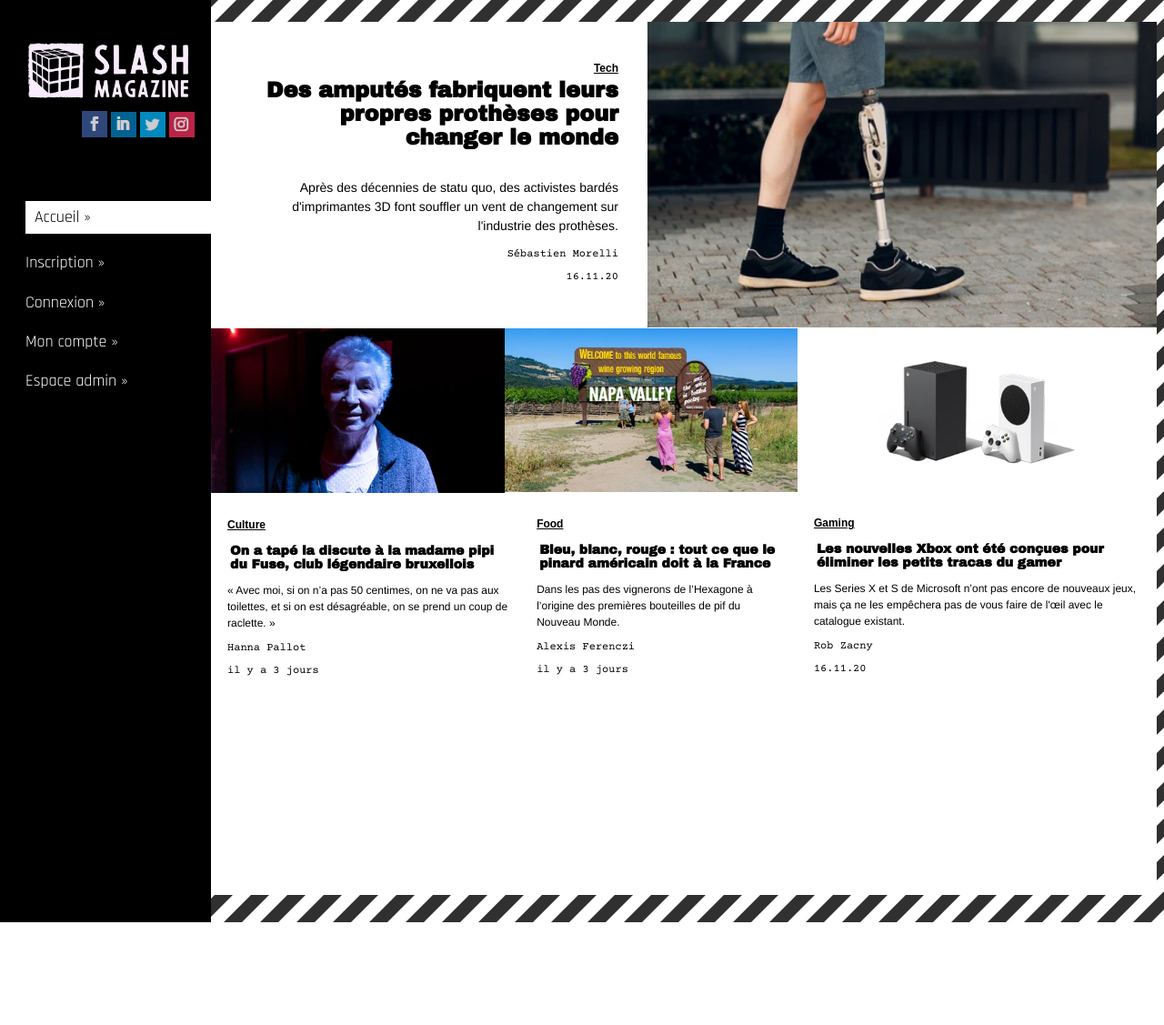
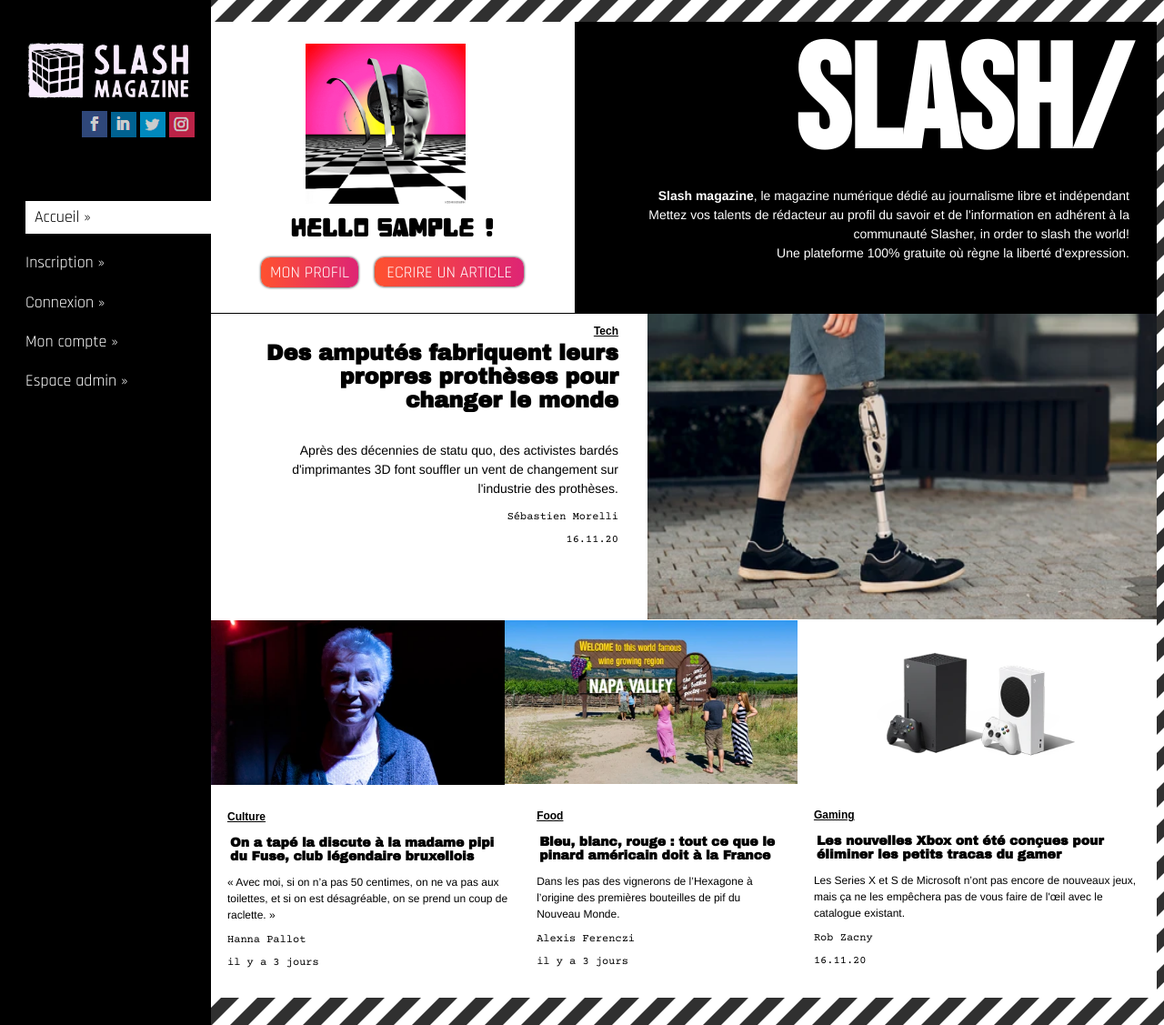
Before and after one commit to emma-laprevote/module-connexion, a PHP site: page / in a window 1280 px wide. Shown: the whole page at 91% size. Before the commit the page ends 1014 px from the top, so only its background shows below. Run offline with PHP 8.4, Linux system fonts and the light colour scheme; the visitor is signed in with stand-in values (Sample User, id 1); some web fonts are replaced.

Commit message:
rectification terminé index, inscription, connexion

```diff
--- a/connexion.css
+++ b/connexion.css
@@ -69,16 +69,119 @@ a {
 #freshnews {
   background-color: white;
   width: 65em;
-  height: 120vh;
+  min-height: 100vh;
   margin: 1em 0 0 1.9em;
+  padding-bottom: 2em;
 }
+
+#presentadherent {
+  display: flex;
+  flex-direction: row;
+  justify-content: space-between;
+  border-bottom: solid 1px black;
+}
+
+.presentslash {
+  width: 40em;
+  background-color: black;
+  height: 20em;
+}
+
+#titleslash {
+  font-family: "Bebas Neue", cursive;
+  font-size: 10em;
+  margin-top: -5px;
+  padding-right: 30px;
+}
+
+#titleslash,
+#textslash {
+  text-align: right;
+  color: white;
+}
+
+#textslash {
+  font-family: Helvetica, arial, sans-serif;
+  font-size: 14px;
+  padding: 5px 30px 20px 0;
+  margin-top: -16em;
+  line-height: 1.5em;
+}
+
+#adherent {
+  margin-top: 9em;
+}
+
+#identity {
+  font-family: "heavy_dataregular";
+  font-size: 2em;
+  text-align: center;
+  margin: 0.5em 0 0.3em 0;
+}
+
+#identity2 {
+  font-family: "heavy_dataregular";
+  font-size: 2em;
+  text-align: center;
+  margin: 0.7em 0 0.2em 0;
+}
+
+#retro {
+  width: 11em;
+  margin: -7.5em 0 0 6.5em;
+}
+
+.button1 {
+  margin-left: 15em;
+  width: 8em;
+  display: inline-block;
+  height: 1.2em;
+}
+
+.button2 {
+  display: inline-block;
+}
+
+.button1,
+.button2 {
+  background-image: linear-gradient(
+    to right,
+    #ff512f 0%,
+    #dd2476 51%,
+    #ff512f 100%
+  );
+}
+.button1,
+.button2 {
+  margin: 7px;
+  padding: 5px 10px;
+  text-align: center;
+  text-transform: uppercase;
+  transition: 0.5s;
+  background-size: 200% auto;
+  color: white;
+  box-shadow: 0 0 20px #eee;
+  border-radius: 10px;
+  box-shadow: 0 0 3px black;
+}
+
+.button1:hover,
+.button2:hover {
+  background-position: right center;
+  color: #fff;
+  text-decoration: none;
+}
+
+.buttons {
+  margin: -0.7em 0 0 3em;
+}
+
+/*CSS ARTICLE PROTHESE*/
 
 #press1 {
   display: flex;
   flex-direction: row;
 }
-
-/*CSS ARTICLE PROTHESE*/
 
 #prothese {
   width: 35em;
@@ -87,7 +190,7 @@ a {
 
 .articleprothese {
   text-align: right;
-  margin: 1em 2em 0 2em;
+  margin: -1em 2em 0 2em;
 }
 
 .articleprothese h1 {
@@ -274,6 +377,13 @@ aside {
   margin-top: 15em;
 }
 
+.loginexist {
+  color: red;
+  font-size: 12px;
+  padding-top: 1em;
+  font-family: "Courier Prime", monospace;
+}
+
 .titleaside2 {
   font-size: 3em;
   text-align: center;
--- a/index.php
+++ b/index.php
@@ -1,4 +1,6 @@
-
+<?php
+    session_start();
+?>
 <!DOCTYPE html>
 <html lang="fr">
 <head>
@@ -8,6 +10,8 @@
     <link href="https://fonts.googleapis.com/css2?family=Rajdhani&display=swap" rel="stylesheet">
     <link href="https://fonts.googleapis.com/css2?family=Archivo+Black&display=swap" rel="stylesheet">
     <link href="https://fonts.googleapis.com/css2?family=Courier+Prime&display=swap" rel="stylesheet">
+    <link href="https://fonts.googleapis.com/css2?family=Bebas+Neue&display=swap" rel="stylesheet">
+
 
     <title>SLASH MAGAZINE</title>
 </head>
@@ -53,11 +57,47 @@
 
             <section id="freshnews">
 
+                <section id="presentadherent">
+
+                    <div id="adherent">
+                    <div>
+                    <img id="retro" src="images/giphy3.gif" alt="gif retro">
+                    </div>
+                    <section class="buttons">
+                    <?php
+                        if($_SESSION['login'] == "") {
+                            $user = $_SESSION['login'];
+                                // afficher un message
+                            echo "<h3 id='identity2'>HELLO WORLD !</h3>
+                            <a class='button2' href='connexion.php'>Connexion</a>
+                            <a class='button1' href='inscription.php'>Inscription</a>";
+
+                        } elseif ($_SESSION['login'] != "") {
+                            $user = $_SESSION['login'];
+
+                            echo "<h3 id='identity'>HELLO $user !</h3>
+                            <a class='button2' href='profil.php'>Mon profil</a>
+                            <a class='button1' href='#'>Ecrire un article</a>";
+
+                        }
+                        ?>
+                    </section>
+                    </div>
+
+                    <div class="presentslash">
+                        <h1 id="titleslash">SLASH/</h1>
+                        <p id="textslash"><strong>Slash magazine</strong>, le magazine numérique dédié au journalisme libre et indépendant<br>
+                    Mettez vos talents de rédacteur au profil du savoir et de l'information en adhérent à la communauté Slasher, in order to slash the world!<br>
+                    Une plateforme 100% gratuite où règne la liberté d'expression.</p>
+                    </div>
+
+                </section>
+
                 <section id="press1">
 
                     <div class="articleprothese">
                         <h6>Tech</h6>
-                        <a id="lienarticle" href="https://www.vice.com/fr/article/xgzddw/des-amputes-fabriquent-leurs-propres-protheses-pour-changer-le-monde" target="_blank"><h1>Des amputés fabriquent leurs propres prothèses pour changer le monde</h1></a>
+                        <a id="lienarticle" href="#" target="_blank"><h1>Des amputés fabriquent leurs propres prothèses pour changer le monde</h1></a>
                         <p class="p1">Après des décennies de statu quo, des activistes bardés d'imprimantes 3D font
                         souffler un vent de changement sur l'industrie des prothèses.</p>
                         <p class="p2">Sébastien Morelli</p>
@@ -67,6 +107,7 @@
                         <img id="prothese" src="images/prothese.webp" alt="photo prohtese jambe">
                     </div>
                 </section>
+
             <section class="articlerow">
 
                 <section id="press2">
@@ -75,7 +116,7 @@
                             <img id="conchita" src="images/conchita.webp" alt="photo portrait madame pipi">
                         </div>
                         <h6>Culture</h6>
-                        <a id="lienarticle2" href="https://www.vice.com/fr/article/4advkd/conchita-la-madame-pipi-du-fuse-club-legendaire-bruxellois" target="_blank"><h3>On a tapé la discute à la madame pipi du Fuse, club légendaire bruxellois</h3></a>
+                        <a id="lienarticle2" href="#" target="_blank"><h3>On a tapé la discute à la madame pipi du Fuse, club légendaire bruxellois</h3></a>
                         <p class="p3">« Avec moi, si on n’a pas 50 centimes, on ne va pas aux toilettes, et si on est
                             désagréable, on se prend un coup de raclette. »</p>
                         <p class="p4">Hanna Pallot</p>
@@ -89,7 +130,7 @@
                             <img id="vino" src="images/vino.webp" alt="photo domaine américain">
                         </div>
                         <h6>Food</h6>
-                        <a id="lienarticle3" href="https://www.vice.com/fr/article/3annwb/bleu-blanc-rouge-tout-ce-que-le-pinard-americain-doit-a-la-france" target="_blank"><h3>Bleu, blanc, rouge : tout ce que le pinard américain doit à la France </h3></a>
+                        <a id="lienarticle3" href="#" target="_blank"><h3>Bleu, blanc, rouge : tout ce que le pinard américain doit à la France </h3></a>
                         <p class="p3">Dans les pas des vignerons de l’Hexagone à l’origine des premières bouteilles de pif du Nouveau Monde.</p>
                         <p class="p4">Alexis Ferenczi</p>
                         <p class="p4">il y a 3 jours</p>
@@ -102,7 +143,7 @@
                             <img id="console" src="images/xbox.webp" alt="photo nouvelle xbox">
                         </div>
                         <h6>Gaming</h6>
-                        <a id="lienarticle4" href="https://www.vice.com/fr/article/wx8dn9/les-series-x-et-s-de-microsoft-eliminentles-petits-tracas-du-gamer" target="_blank"><h3>Les nouvelles Xbox ont été conçues pour éliminer les petits tracas du gamer</h3></a>
+                        <a id="lienarticle4" href="#" target="_blank"><h3>Les nouvelles Xbox ont été conçues pour éliminer les petits tracas du gamer</h3></a>
                         <p class="p3">Les Series X et S de Microsoft n’ont pas encore de nouveaux jeux,
                         mais ça ne les empêchera pas de vous faire de l'œil avec le catalogue existant.</p>
                         <p class="p4">Rob Zacny</p>
```
Also changed, not shown: inscription.php (+13 -5 lines), images/giphy3.gif (added), images/sovietscenejpg.jpg (added), police/Stranger back in the Night.ttf (added).
